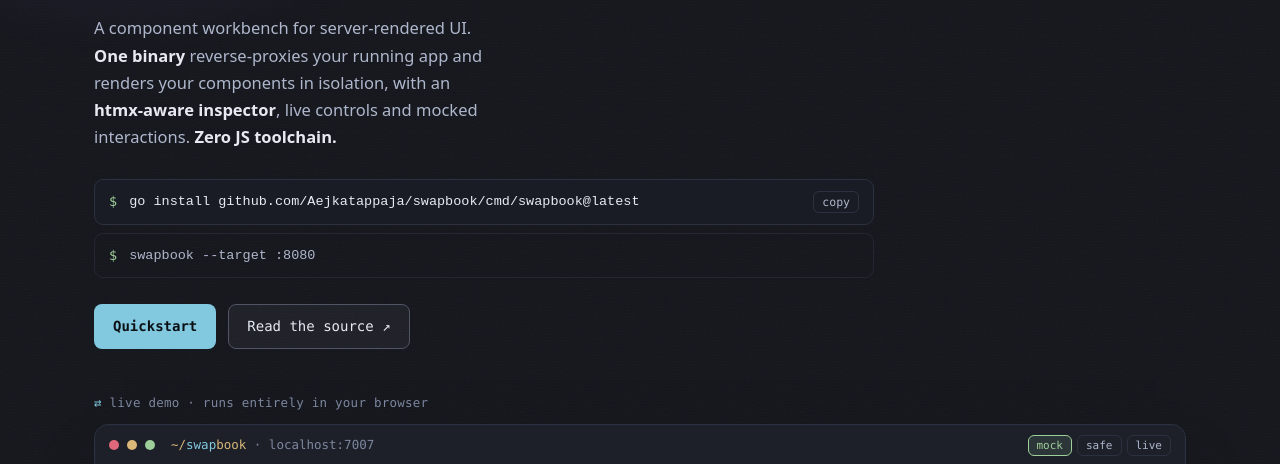
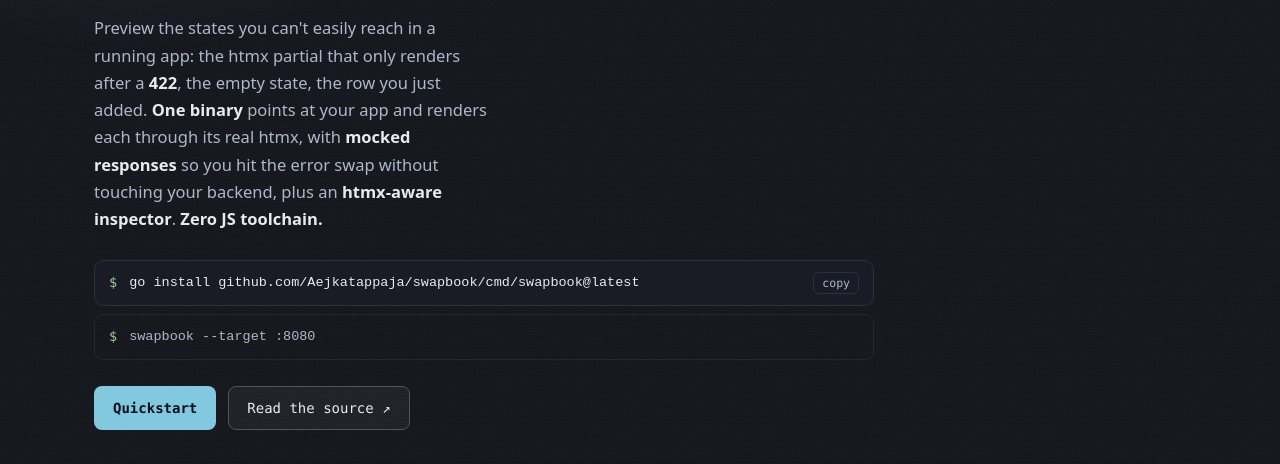
Before and after one commit to Aejkatappaja/swapbook, a plain HTML site: page docs/index.html in a window 1280 px wide. Shown: the part 276-740 px from the top of the page. Drawn offline with Linux system fonts and the light colour scheme.

Commit message:
docs: align the landing-page hero with the pain-first hook
The hero lede opened on the mechanism ("a component workbench... reverse-proxies
your app... inspector, live controls, mocked interactions"). Reword it to open
on the same itch the README now leads with: previewing the htmx states you
can't easily reach live (the 422 error swap, empty, just-changed), then what
swapbook does. Headline unchanged.

```diff
--- a/docs/index.html
+++ b/docs/index.html
@@ -385,7 +385,7 @@
     <div class="hero-copy">
       <div class="eyebrow"><b>//</b> storybook for htmx &amp; hypermedia</div>
       <h1>Point it at your app.<br><span class="out">See</span> <span class="in">every swap.</span></h1>
-      <p class="lede">A component workbench for server-rendered UI. <b>One binary</b> reverse-proxies your running app and renders your components in isolation, with an <b>htmx-aware inspector</b>, live controls and mocked interactions. <b>Zero JS toolchain.</b></p>
+      <p class="lede">Preview the states you can't easily reach in a running app: the htmx partial that only renders after a <b>422</b>, the empty state, the row you just added. <b>One binary</b> points at your app and renders each through its real htmx, with <b>mocked responses</b> so you hit the error swap without touching your backend, plus an <b>htmx-aware inspector</b>. <b>Zero JS toolchain.</b></p>
       <div class="install">
         <div class="cmd">
           <span class="dol">$</span>
```
